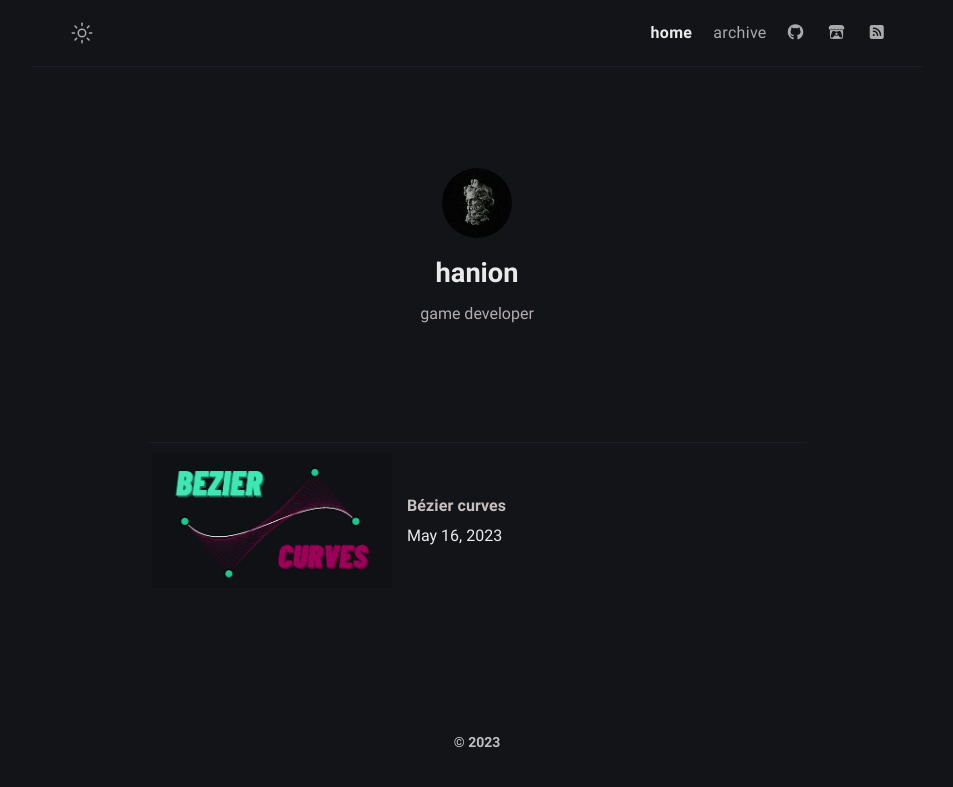
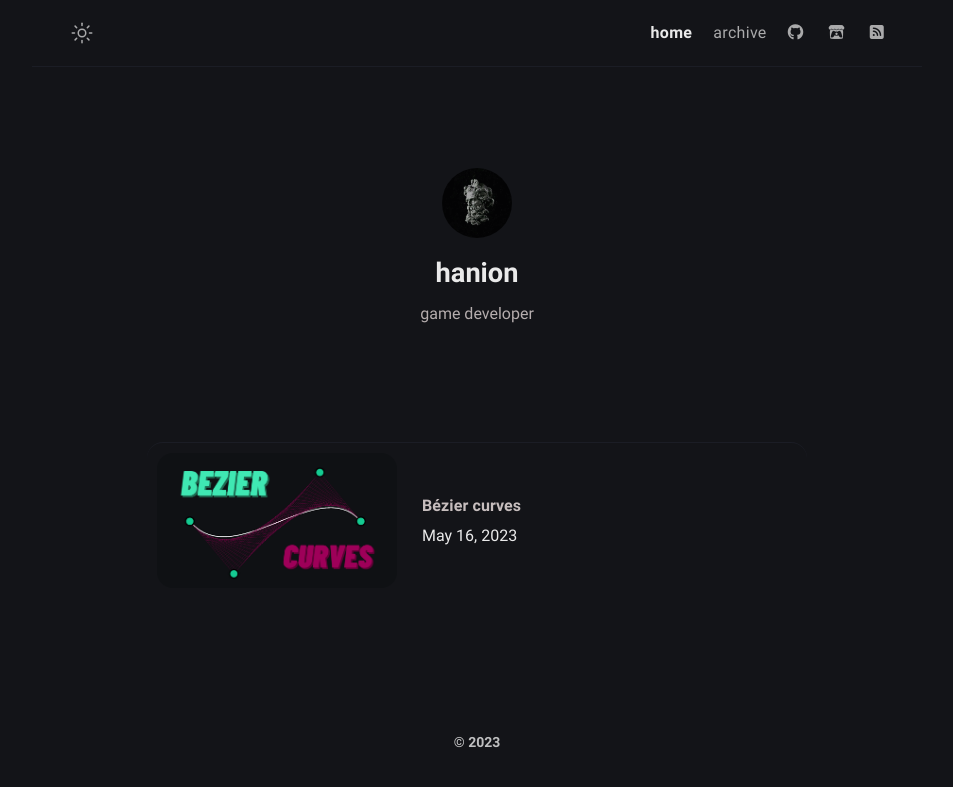
Before and after one commit to hanion/hanion.github.io, a Jekyll site: the page built from index.md, in a window 1280 px wide. Shown: the top 787 px of the page, without its empty margins (163-1116 px from the left). Built offline with Jekyll 4.4.1, drawn with Linux system fonts in a browser that asks for light colours; nearby versions of some CDN libraries.

Commit message:
round corners

```diff
--- a/_sass/klise/_layout.scss
+++ b/_sass/klise/_layout.scss
@@ -231,6 +231,8 @@
   @extend %clearfix;
   align-items: center;
 
+  border-radius: 1rem;
+  margin-bottom: 15px;
   &:not(:first-child) {
     border-top: 1px solid $light;
   }
@@ -241,6 +243,7 @@
     margin: 0;
     border: 0;
     padding: 5px;
+    padding-left: 10px;
     align-items: center;
     display: flex;
   }
@@ -248,13 +251,15 @@
   .post-item-image {
     max-height: 100%;
     max-width: 100%;
+    border-radius: 1rem;
   }
 
   .post-item-title {
     margin: 0;
     border: 0;
     padding: 0;
-    padding-left: 10px;
+    padding-left: 20px;
+    padding-right: 10px;
     font-size: $base-font-size;
     font-weight: bold;
     letter-spacing: 0.1px;
@@ -273,7 +278,8 @@
     display: block;
     margin: 0;
     padding: 0;
-    padding-left: 20px;
+    padding-left: 30px;
+    padding-right: 10px;
     max-width: 400px; //640 - post-item-image-box width
     max-height: 60px;
     overflow: hidden;
@@ -286,7 +292,7 @@
     margin: 0;
     border: 0;
     padding: 0;
-    padding-left: 10px;
+    padding-left: 20px;
 
     min-width: 96px;
     color: $black;
--- a/_sass/klise/_post.scss
+++ b/_sass/klise/_post.scss
@@ -76,11 +76,14 @@
 
   iframe {
     text-align: center;
+    align-items: center;
+    align-content: center;
+    border-radius: 1rem;
   }
 
   figure {
     img {
-      border-radius: 2px;
+      border-radius: 1rem;
     }
 
     figcaption {
--- a/_sass/klise/_syntax.scss
+++ b/_sass/klise/_syntax.scss
@@ -29,8 +29,11 @@
   }
   border: 1px solid rgba(128,128,128,0.1);
   background-color: #1a1b21;
-  border-radius: 2px;
+  border-radius: 1rem;
   padding: 10px;
+  padding-left: 20px;
+  margin-left: 100px;
+  margin-right: 100px;
   display: block;
   overflow-x: auto;
 
```
